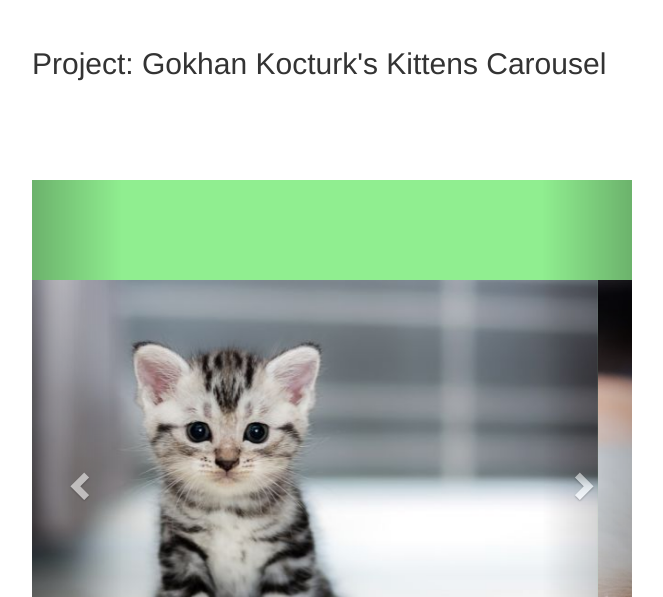
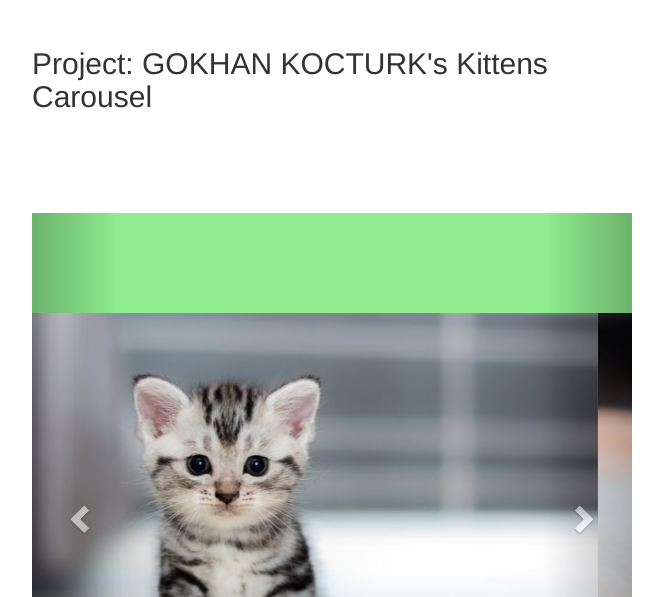
Before and after one commit to gokhankocturk/project101, a plain HTML site: page static-web/index.html in a window 1280 px wide. Shown: the part 203-800 px from the top of the page, without its empty margins (308-971 px from the left). Drawn offline with nearby package versions, Linux system fonts and the light colour scheme.

Commit message:
index.html updated

```diff
--- a/static-web/index.html
+++ b/static-web/index.html
@@ -45,7 +45,7 @@
 
   <div><img style="width:300px; height:100px" src="https://clarusway.com/wp-content/uploads/2022/12/clarusway-logo-black.png" /></div>
 
-  <h2> Project: Gokhan Kocturk's Kittens Carousel</h2>
+  <h2> Project: GOKHAN KOCTURK's Kittens Carousel</h2>
 
   <div id="myCarousel" class="carousel slide" data-ride="carousel">
     <!-- Indicators -->
```
